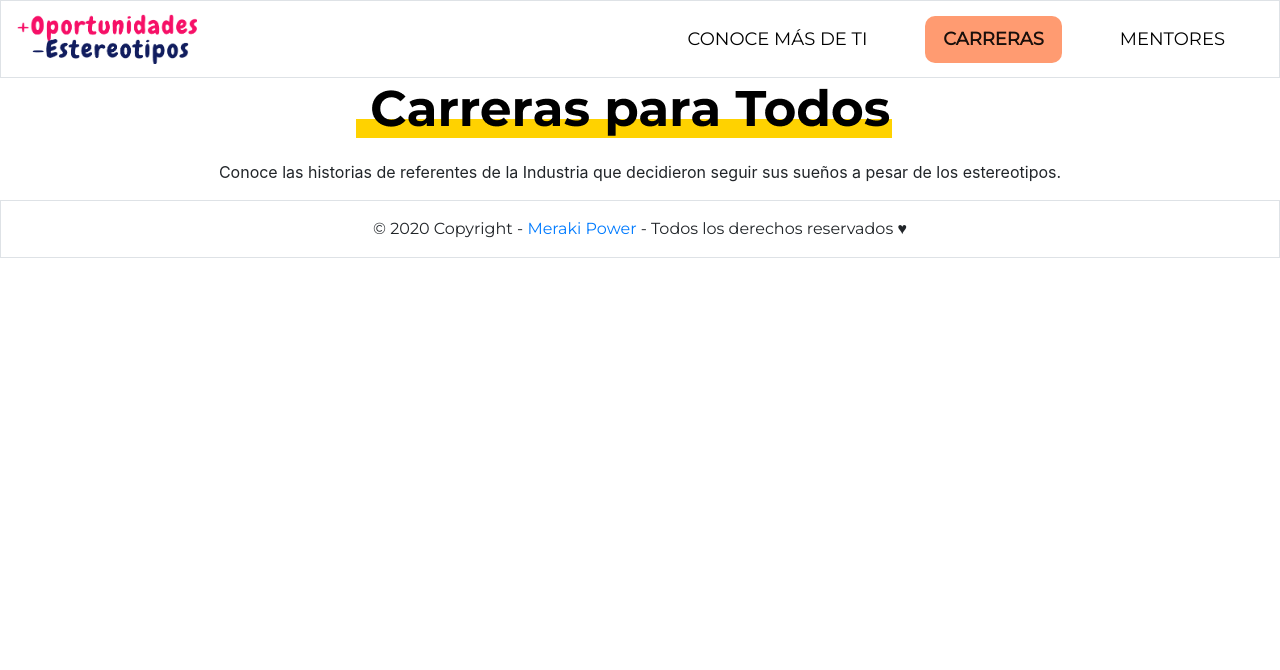
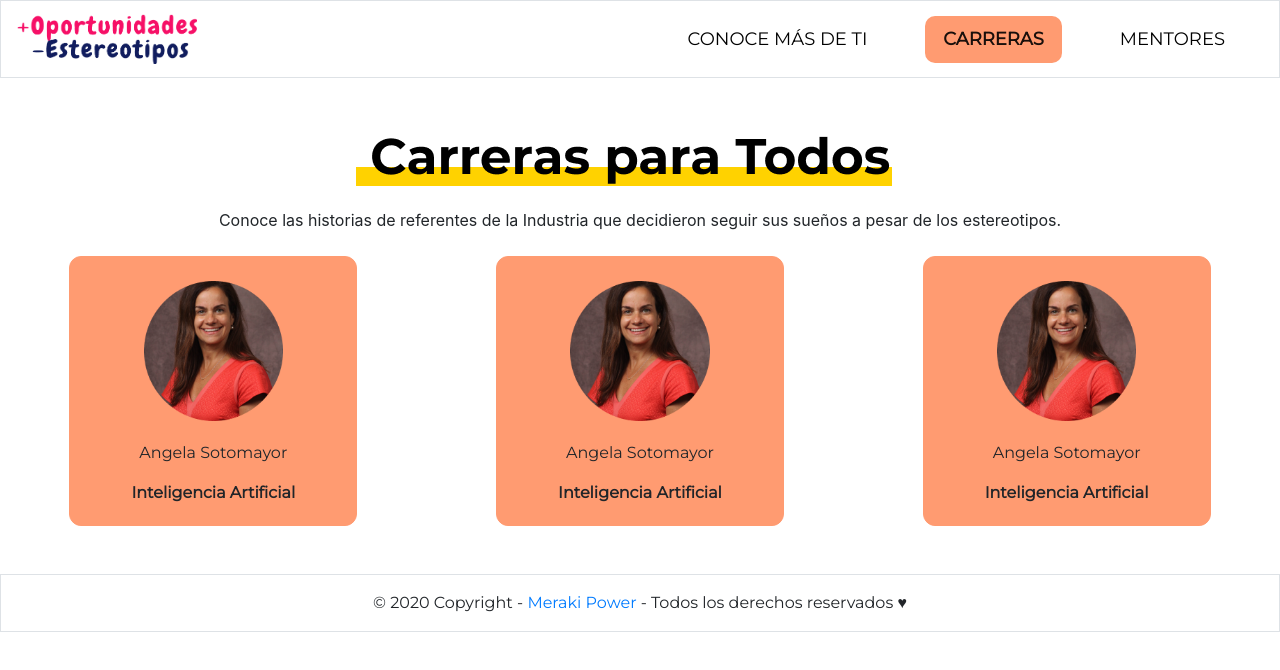
Before and after one commit to omairapalacios/hdl2020, an Angular app: page /carreras in a window 1280 px wide. Shown: the top 670 px of the page. Built offline with nearby package versions, Linux system fonts and the light colour scheme.

Commit message:
add card in carrera page

```diff
--- a/src/app/app.module.ts
+++ b/src/app/app.module.ts
@@ -11,6 +11,7 @@ import { MentorCardComponent } from './components/mentor-card/mentor-card.compon
 import { AboutmeComponent } from './components/aboutme/aboutme.component';
 import { CarrerasComponent } from './components/carreras/carreras.component';
 import { CardHomeComponent } from './components/card-home/card-home.component';
+import { CardCarreraComponent } from './components/card-carrera/card-carrera.component';
 
 
 @NgModule({
@@ -24,6 +25,7 @@ import { CardHomeComponent } from './components/card-home/card-home.component';
     AboutmeComponent,
     CarrerasComponent,
     CardHomeComponent,
+    CardCarreraComponent,
   ],
   imports: [
     BrowserModule,
--- /dev/null
+++ b/src/app/components/card-carrera/card-carrera.component.html
@@ -0,0 +1,15 @@
+<div class="card text-center card-color mt-2" style="width: 18rem;">
+    <div class="card-body">
+      <img
+        src="./../../../assets/img/prueba.png"
+        alt="foto"
+        class="img-thumbnail img-color mb-3"
+      />
+      <p class="card-text">
+        Angela Sotomayor
+      </p>
+      <p class="card-text font-weight-bold">
+        Inteligencia Artificial
+      </p>
+    </div>
+  </div>
--- /dev/null
+++ b/src/app/components/card-carrera/card-carrera.component.scss
@@ -0,0 +1,12 @@
+.card-color{
+    font-family: 'Montserrat', sans-serif !important;
+    background: #FF9B71;
+    border-radius: 12px;
+    border-color: #FF9B71;
+}
+
+.img-color{
+    background: none;
+    border-style: none;
+    width: 60%;
+}
--- /dev/null
+++ b/src/app/components/card-carrera/card-carrera.component.ts
@@ -0,0 +1,15 @@
+import { Component, OnInit } from '@angular/core';
+
+@Component({
+  selector: 'app-card-carrera',
+  templateUrl: './card-carrera.component.html',
+  styleUrls: ['./card-carrera.component.scss']
+})
+export class CardCarreraComponent implements OnInit {
+
+  constructor() { }
+
+  ngOnInit(): void {
+  }
+
+}
--- a/src/app/components/carreras/carreras.component.html
+++ b/src/app/components/carreras/carreras.component.html
@@ -1,7 +1,16 @@
-<div class=" container text-center">
-  <img src="../../../assets/img/headline.png" alt="">
-  <p>Conoce las historias de referentes de la Industria que decidieron seguir sus sueños a pesar de los estereotipos.</p>
-  <div>
-
-  </div>
+<div class="container text-center mt-5">
+  <img src="../../../assets/img/headline.png" class="portada w-95" alt="" />
+  <p>
+    Conoce las historias de referentes de la Industria que decidieron seguir sus
+    sueños a pesar de los estereotipos.
+  </p>
 </div>
+<div>
+  <div class="row d-flex justify-content-around pb-5">
+    <app-card-carrera>
+    </app-card-carrera>
+    <app-card-carrera>
+    </app-card-carrera>
+    <app-card-carrera>
+    </app-card-carrera>
+</div>
--- a/src/app/components/carreras/carreras.component.scss
+++ b/src/app/components/carreras/carreras.component.scss
@@ -0,0 +1,9 @@
+.portada{
+    @media (max-width: 800px) {
+        width: 100%;
+        }
+}
+.row{
+    margin-left: 0px !important;
+    margin-right: 0px !important;
+}
```
Also changed, not shown: src/assets/img/prueba.png (added), 1 other file (tests, documents, lock files or other folders).
